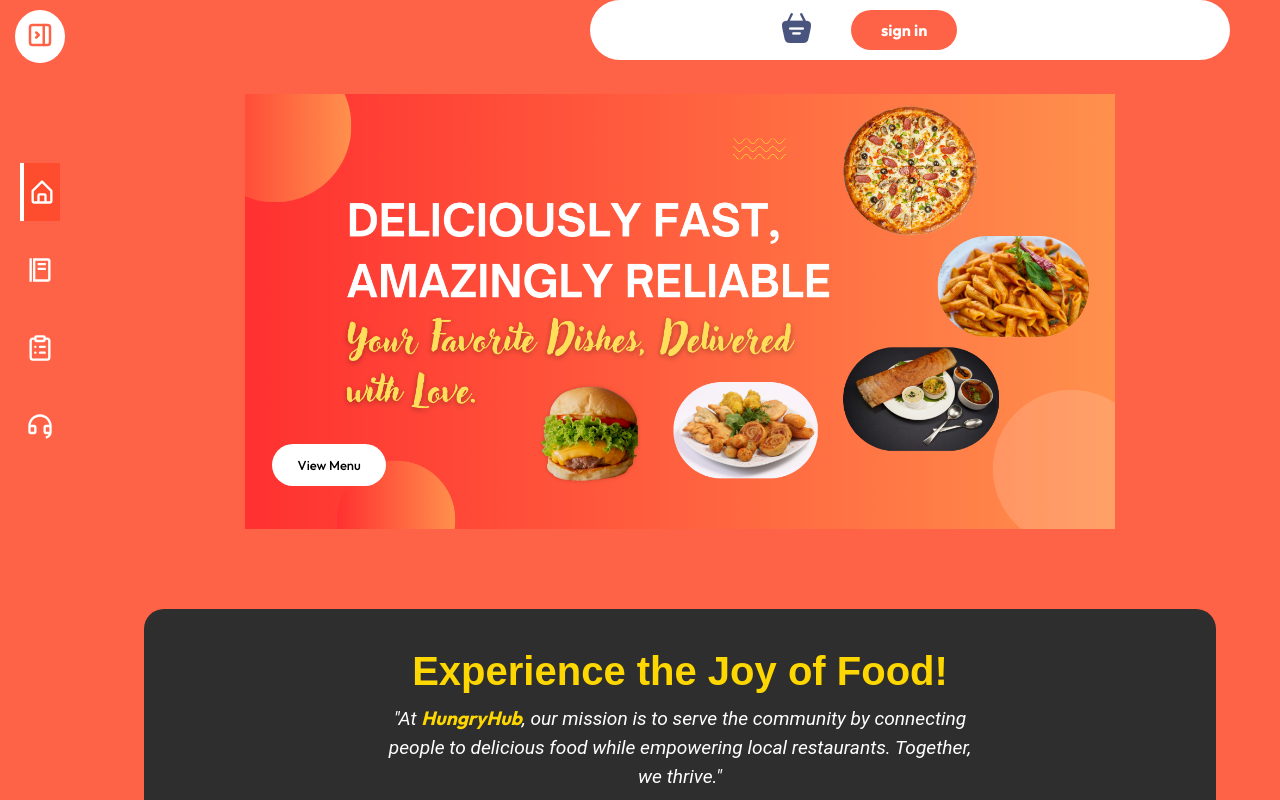
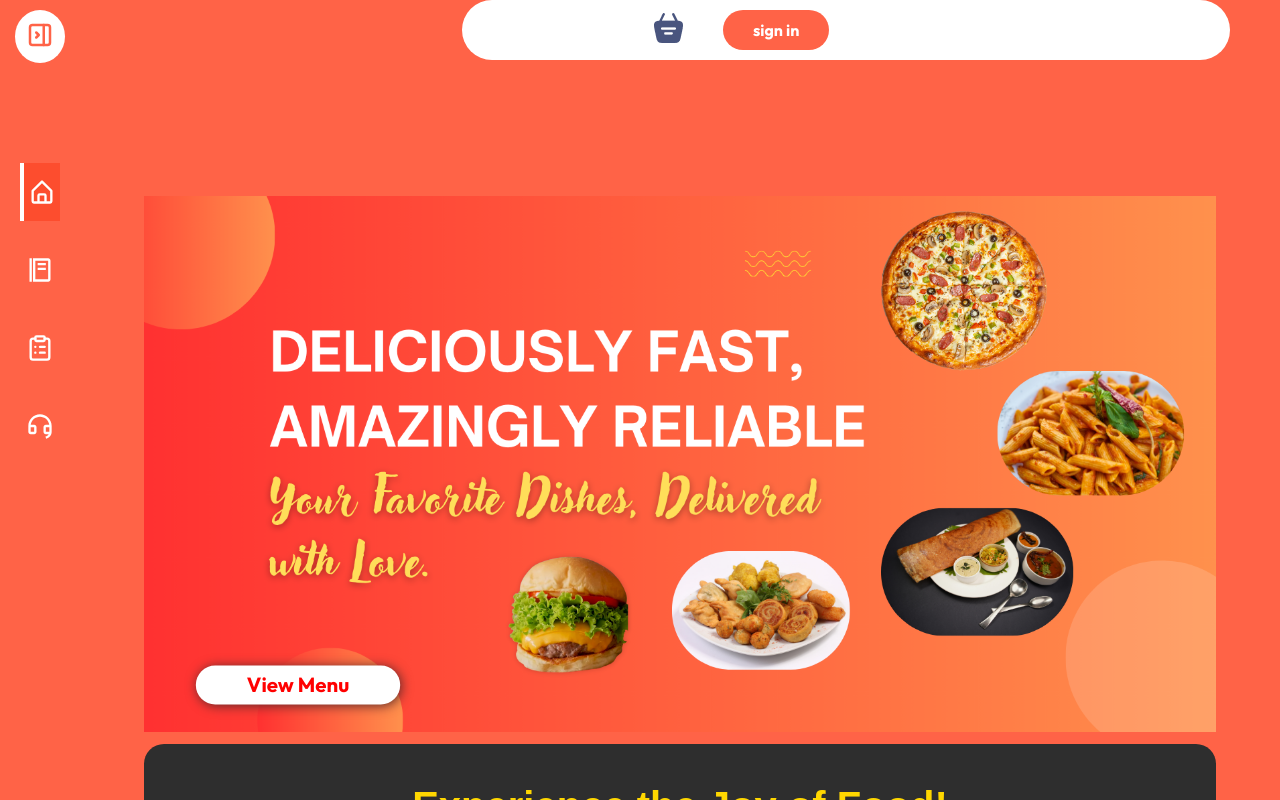
Before and after one commit to Kuldeepagrahari/Hungry-Hub, a React (Vite) app in the folder frontend/: page / in a window 1280 px wide. Built offline with nearby package versions, Linux system fonts and the light colour scheme; no server answers.

Commit message:
responsiveness

```diff
--- a/frontend/src/components/Header/Header.css
+++ b/frontend/src/components/Header/Header.css
@@ -55,9 +55,9 @@
 } */
 
 .header{
-    height: 34vw;
+    height: 100vh;
 
-    margin: 30px auto;
+    margin: 0px auto;
     background: url('../../assets/hero3.png') no-repeat;
     width: 100%;
     background-size:contain;
@@ -67,17 +67,17 @@
     /* width:400px; */
 }
 .header-contents{
-    position: absolute;
+    position: relative;
     display: flex;
     flex-direction: column;
     justify-content: center;
     align-items: start;
     gap: 1.5vw;
     max-width: 50%;
-    bottom: 10%;
-    left: 10vw;
+
     /* top: 100px; */
     animation: fadeIn 3s;
+    height:80vh;
 }
 .header-contents h2{
     font-weight:500;
@@ -88,42 +88,70 @@
     color: white;
     font-size: 1.3vw;
 }
-.header-contents button{
+@keyframes buttonPulse {
+    0% {
+      transform: scale(1);
+      box-shadow: 1px 1px 10px rgb(80, 38, 38);
+    }
+    50% {
+      transform: scale(1.1);
+      box-shadow: 2px 2px 15px rgb(120, 50, 50);
+    }
+    100% {
+      transform: scale(1);
+      box-shadow: 1px 1px 10px rgb(80, 38, 38);
+    }
+  }
+
+  .header-contents button {
       /* border: 1px solid #ffffff; */
+      position: absolute;
+      bottom: 0;
+      left: 10%;
       background: white;
       border: none;
-    color: black;
-    font-weight: 500;
-    margin-top: 40vh;
-    padding: 1vw 2vw;
-    /* background: transparent; */
-    font-size: max(1vw,13px);
+      color: red;
+      font-weight: bold;
+
+      /* font-size : 80px; */
+      width: 200px;
+
+      padding: 0.5vw 0.5vw;
+      box-shadow: 1px 1px 10px rgb(80, 38, 38);
+      font-size: max(1.2vw, 20px);
       border-radius: 50px;
+      animation: buttonPulse 2s infinite; /* Add animation here */
   }
 
-.header-contents button:hover{
-    background-color: rgb(230, 239, 70);
-    color: black;
+  .header-contents button:hover {
+      background-color: transparent;
+      color: white;
+      border: 1px solid white;
       -webkit-transition: all 0.3s ease;
       transition: all 1s ease;
       transition-delay: 0.1s ease;
       cursor: pointer;
+
+      animation: buttonPulse 1.5s infinite; /* Speed up on hover */
   }
+
 @media (max-width:1050px) {
     .header{
         height: 50vw;
-        margin-top: 80px;
+        margin-top: 30%;
     }
     .header-contents{
         max-width: 45%;
         top: 20px;
         button{
-            margin-top: 30vh;
+            padding: 20px 20px;
+            bottom: 0;
+            left: 10%;
+        }
 
     }
 }
-}
-@media(max-width:750px){
+@media(max-width:950px){
     .header-contents{
         max-width: 55%;
     }
@@ -131,8 +159,10 @@
        display: none;
     }
     .header-contents button{
-        padding: 2vw 4vw;
-        opacity: 0;
+
+        /* opacity: 0; */
+        bottom: 30vh;
+        left: 35%;
     }
 }
 
--- a/frontend/src/components/Navbar/Navbar.css
+++ b/frontend/src/components/Navbar/Navbar.css
@@ -3,7 +3,7 @@
     display: flex;
     align-items: center;
     gap: 40px;
-    width: 50%;
+    width: 60%;
     z-index: 1;
     border-radius: 50px;
     padding-left: 15%;
--- a/frontend/src/pages/Home/Home.jsx
+++ b/frontend/src/pages/Home/Home.jsx
@@ -7,11 +7,8 @@
 
 
   return (
-    <div>
+    <div style={{height:"min(100vh, 600px)"}}>
       <Header/>
-      {/* <ExploreMenu setCategory={setCategory} category={category}/>
-      <FoodDisplay category={category}/> */}
-
     </div>
   )
 }
```
Lines whose indentation alone changed are shown as unchanged.
